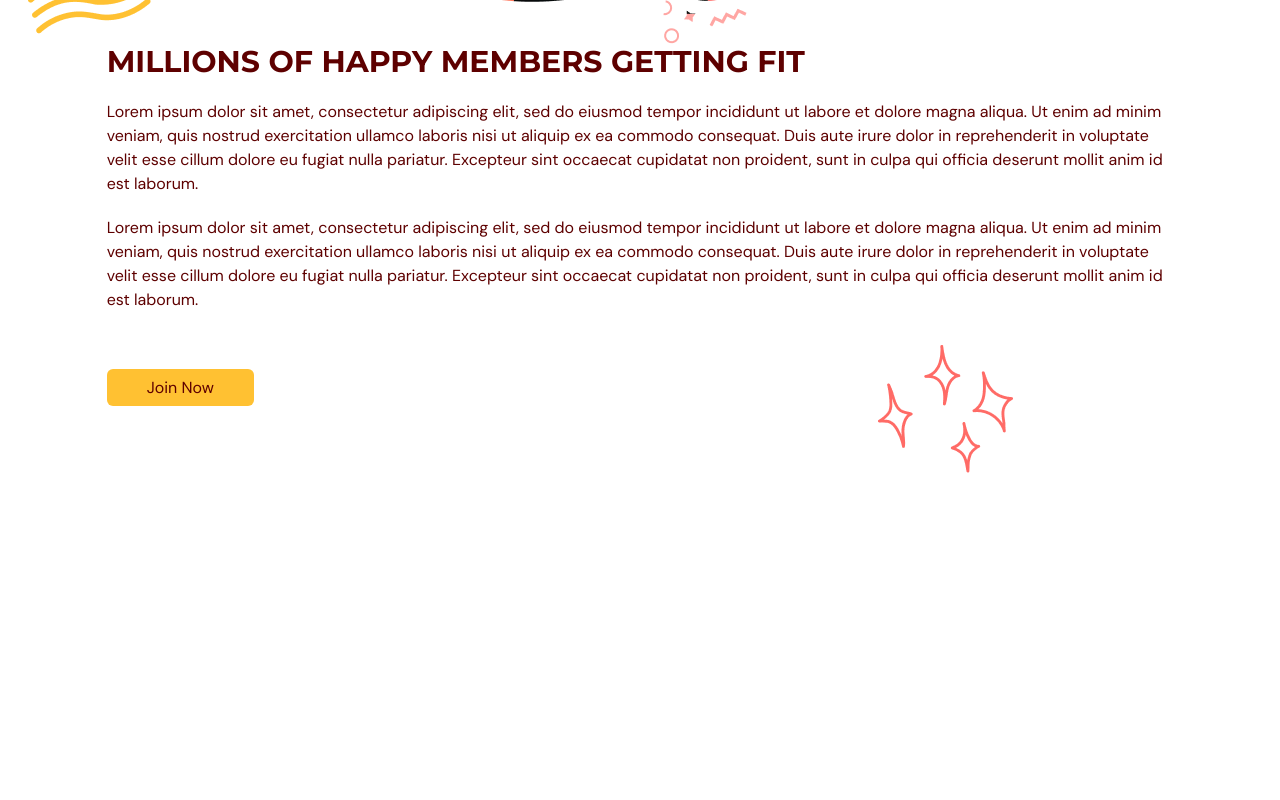
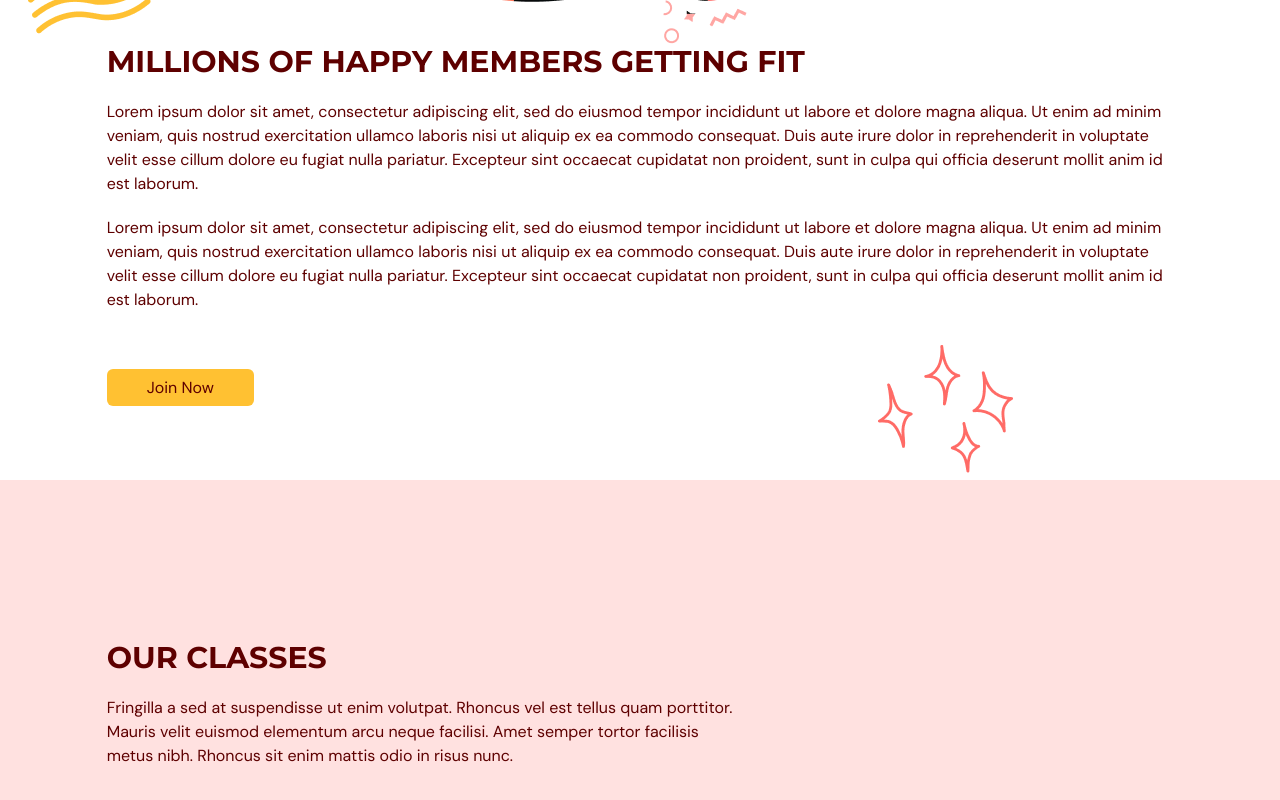
Before and after one commit to chelahcynthia/fitness-app, a React (Vite) app: page / in a window 1280 px wide. Shown: the part 2029-2829 px from the top of the page. Before the commit the page ends 2509 px from the top, so only its background shows below. Built offline with nearby package versions, Linux system fonts and the light colour scheme.

Commit message:
Creates a class.tsx file for ourclasses styles

```diff
--- /dev/null
+++ b/src/scenes/ourClasses/Class.tsx
@@ -0,0 +1,9 @@
+import React from 'react'
+
+type Props = {}
+
+const Class = (props: Props) => {
+  return (
+    <div>Class</div>
+  )
+}
--- a/src/scenes/ourClasses/index.tsx
+++ b/src/scenes/ourClasses/index.tsx
@@ -5,6 +5,9 @@ import image3 from "@/assets/image3.png";
 import image4 from "@/assets/image4.png";
 import image5 from "@/assets/image5.png";
 import image6 from "@/assets/image6.png";
+import { motion } from "framer-motion";
+import HText from "@/shared/HText";
+// import Class from "./Class";
 
 const classes: Array<ClassType> = [
   {
@@ -45,10 +48,49 @@ type Props = {
   setSelectedPage: (value: SelectedPage) => void;
 };
 
-const OurClasses = (props: Props) => {
-  <section id="ourclasses" className="w-full bg-primary-100 py-40">
+const OurClasses = ({ setSelectedPage }: Props) => {
+  return (
+    <section id="ourclasses" className="w-full bg-primary-100 py-40">
+      <motion.div
+        onViewportEnter={() => setSelectedPage(SelectedPage.OurClasses)}
+      >
+        <motion.div
+          className="mx-auto w-5/6"
+          initial="hidden"
+          whileInView="visible"
+          viewport={{ once: true, amount: 0.5 }}
+          transition={{ duration: 0.5 }}
+          variants={{
+            hidden: { opacity: 0, x: -50 },
+            visible: { opacity: 1, x: 0 },
+          }}
+        >
+          <div className="md:w-3/5">
+            <HText>OUR CLASSES</HText>
+            <p className="py-5">
+              Fringilla a sed at suspendisse ut enim volutpat. Rhoncus vel est
+              tellus quam porttitor. Mauris velit euismod elementum arcu neque
+              facilisi. Amet semper tortor facilisis metus nibh. Rhoncus sit
+              enim mattis odio in risus nunc.
+            </p>
+          </div>
+        </motion.div>
+        {/* <div className="mt-10 h-[353px] w-full overflow-x-auto overflow-y-hidden">
+          <ul className="w-[2800px] whitespace-nowrap">
+            {classes.map((item: ClassType, index) => (
+              <Class
+                key={`${item.name}-${index}`}
+                name={item.name}
+                description={item.description}
+                image={item.image}
+              />
+            ))}
+          </ul>
+        </div> */}
+      </motion.div>
 
-  </section>
+    </section>
+  );
 };
 
 export default OurClasses;
```
